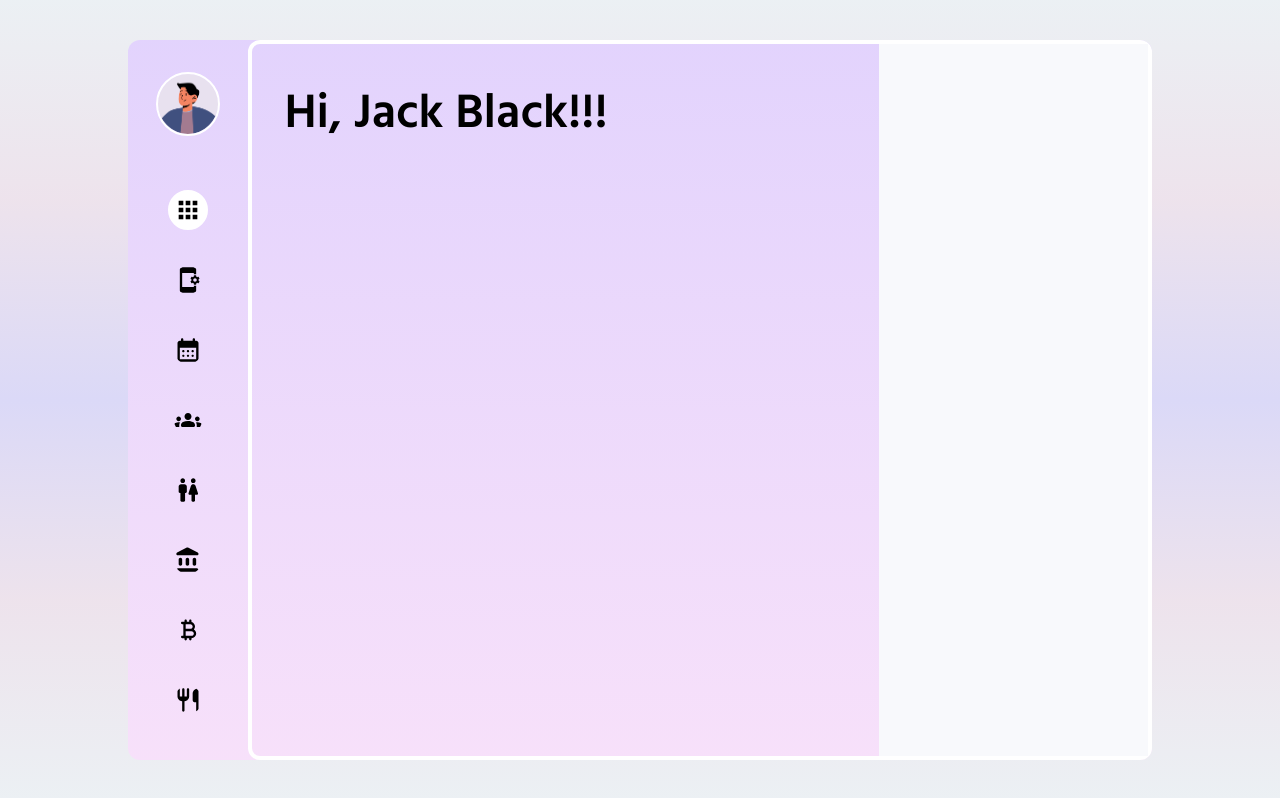
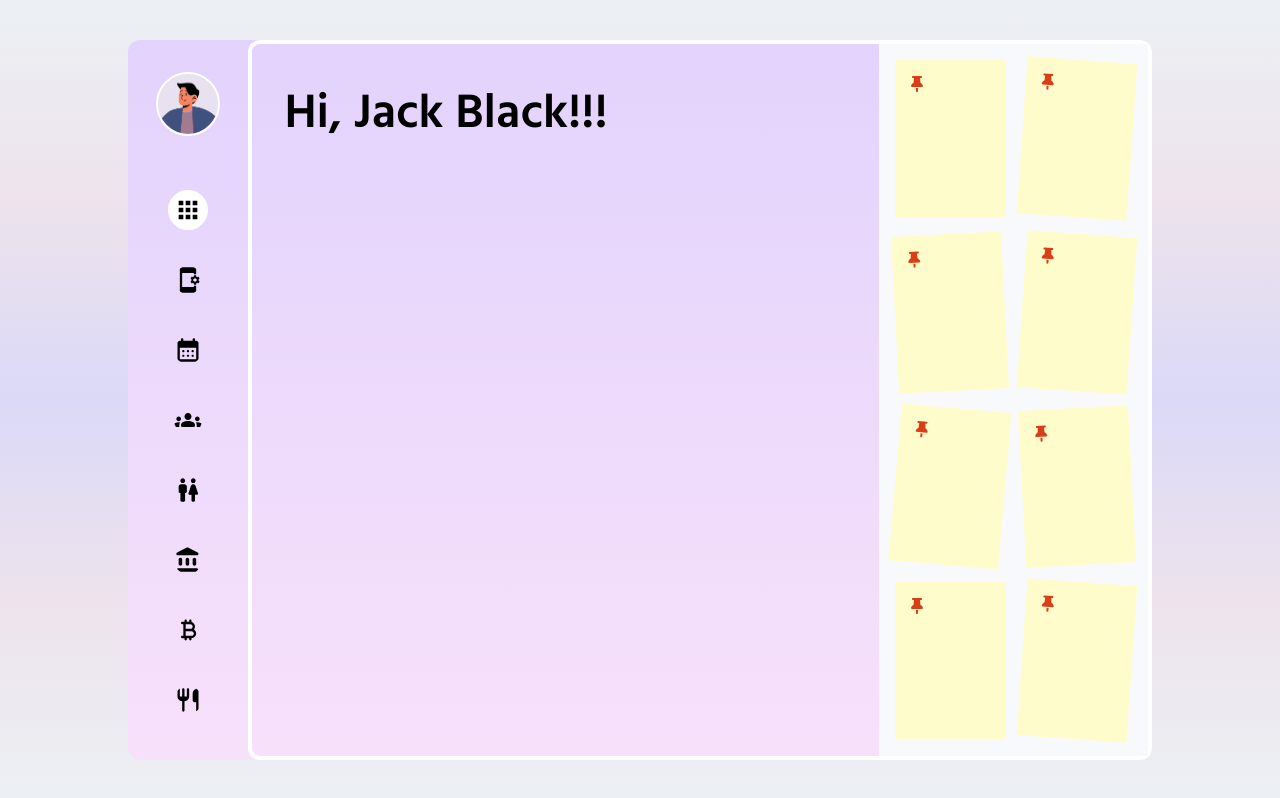
Before and after one commit to cr9169/new_tech_personal_dashboard, a React (Vite) app in the folder front/: page / in a window 1280 px wide. Built offline with nearby package versions, Linux system fonts and the light colour scheme.

Commit message:
feat: added notes to notes section, almost done

```diff
--- a/front/package.json
+++ b/front/package.json
@@ -12,6 +12,9 @@
   "dependencies": {
     "@emotion/react": "^11.11.4",
     "@emotion/styled": "^11.11.0",
+    "@fortawesome/fontawesome-svg-core": "^6.5.2",
+    "@fortawesome/free-solid-svg-icons": "^6.5.2",
+    "@fortawesome/react-fontawesome": "^0.2.0",
     "@mui/icons-material": "^5.15.14",
     "axios": "^1.6.8",
     "env-var": "^7.4.1",
--- a/front/src/components/Dashboard/DataScreen/ComponentsSection/ComponentsSection.tsx
+++ b/front/src/components/Dashboard/DataScreen/ComponentsSection/ComponentsSection.tsx
@@ -12,7 +12,6 @@ const ComponentsSection = () => {
     <div className="components-section-main-box">
       <div className="components-section-content-wrapper">
         <span className="user-name">{text}</span>
-        <span style={{ color: "red" }}></span>
       </div>
     </div>
   );
--- a/front/src/components/Dashboard/DataScreen/NotesSection/NotesSection.scss
+++ b/front/src/components/Dashboard/DataScreen/NotesSection/NotesSection.scss
@@ -5,3 +5,72 @@
   width: 30%;
   background-color: var(--clr-timeline-section-background);
 }
+
+.notes-board {
+  height: 100%;
+  width: 100%;
+  display: grid;
+  grid-template-columns: 1fr 1fr;
+  grid-column-gap: 1rem;
+  list-style-type: none;
+  margin: 0;
+  padding: 1rem;
+  padding-bottom: 0;
+}
+
+.notes-board li {
+  --clr-notes-background: hsl(56, 100%, 90%);
+
+  position: relative;
+  height: 90%;
+  background-color: var(--clr-notes-background);
+  display: flex;
+  justify-content: center;
+  align-items: center;
+  padding: 0.5rem;
+}
+
+.notes-board li:nth-child(even) {
+  transform: rotate(4deg);
+  position: relative;
+}
+.notes-board li:nth-child(3n) {
+  transform: rotate(-3deg);
+  position: relative;
+}
+.notes-board li:nth-child(5n) {
+  transform: rotate(5deg);
+  position: relative;
+}
+
+.notes-board li:hover {
+  box-shadow: 10px 10px 7px rgba(0, 0, 0, 0.7);
+  transform: scale(1.25);
+  position: relative;
+  z-index: 5;
+}
+
+.notes-board li:nth-child(even):hover {
+  box-shadow: 10px 10px 7px rgba(0, 0, 0, 0.7);
+  transform: rotate(4deg) scale(1.25);
+  z-index: 5;
+}
+
+.notes-board li:nth-child(3n):hover {
+  box-shadow: 10px 10px 7px rgba(0, 0, 0, 0.7);
+  transform: rotate(-3deg) scale(1.25);
+  z-index: 5;
+}
+
+.notes-board li:nth-child(5n):hover {
+  box-shadow: 10px 10px 7px rgba(0, 0, 0, 0.7);
+  transform: rotate(5deg) scale(1.25);
+  z-index: 5;
+}
+
+.task-pin {
+  position: absolute;
+  color: #d93e17;
+  left: 1rem;
+  top: 1rem;
+}
--- a/front/src/components/Dashboard/DataScreen/NotesSection/NotesSection.tsx
+++ b/front/src/components/Dashboard/DataScreen/NotesSection/NotesSection.tsx
@@ -1,8 +1,69 @@
 import React from "react";
 import "./NotesSection.scss";
+import { FontAwesomeIcon } from "@fortawesome/react-fontawesome";
+import { faThumbtack } from "@fortawesome/free-solid-svg-icons";
+
+// TODO:
+// 1. set max words in a note (in order for the notes not to grow)
+// 2. remove background from is editable (ot change to an invisible input (same yellow background color but without border))
 
 const NotesSection = () => {
-  return <div className="notes-section-main-box"></div>;
+  const crossTask = () => {};
+
+  return (
+    <div className="notes-section-main-box">
+      <ul className="notes-board">
+        <li>
+          <button onClick={crossTask}>
+            <FontAwesomeIcon icon={faThumbtack} className="task-pin" />
+          </button>
+          <p contentEditable></p>
+        </li>
+        <li>
+          <button onClick={crossTask}>
+            <FontAwesomeIcon icon={faThumbtack} className="task-pin" />
+          </button>
+          <p contentEditable></p>
+        </li>
+        <li>
+          <button onClick={crossTask}>
+            <FontAwesomeIcon icon={faThumbtack} className="task-pin" />
+          </button>
+          <p contentEditable></p>
+        </li>
+        <li>
+          <button onClick={crossTask}>
+            <FontAwesomeIcon icon={faThumbtack} className="task-pin" />
+          </button>
+          <p contentEditable></p>
+        </li>
+        <li>
+          <button onClick={crossTask}>
+            <FontAwesomeIcon icon={faThumbtack} className="task-pin" />
+          </button>
+          <p contentEditable></p>
+        </li>
+        <li>
+          <button onClick={crossTask}>
+            <FontAwesomeIcon icon={faThumbtack} className="task-pin" />
+          </button>
+          <p contentEditable></p>
+        </li>
+        <li>
+          <button onClick={crossTask}>
+            <FontAwesomeIcon icon={faThumbtack} className="task-pin" />
+          </button>
+          <p contentEditable></p>
+        </li>
+        <li>
+          <button onClick={crossTask}>
+            <FontAwesomeIcon icon={faThumbtack} className="task-pin" />
+          </button>
+          <p contentEditable></p>
+        </li>
+      </ul>
+    </div>
+  );
 };
 
 export default NotesSection;
```
Also changed, not shown: 1 other file (tests, documents, lock files or other folders).
